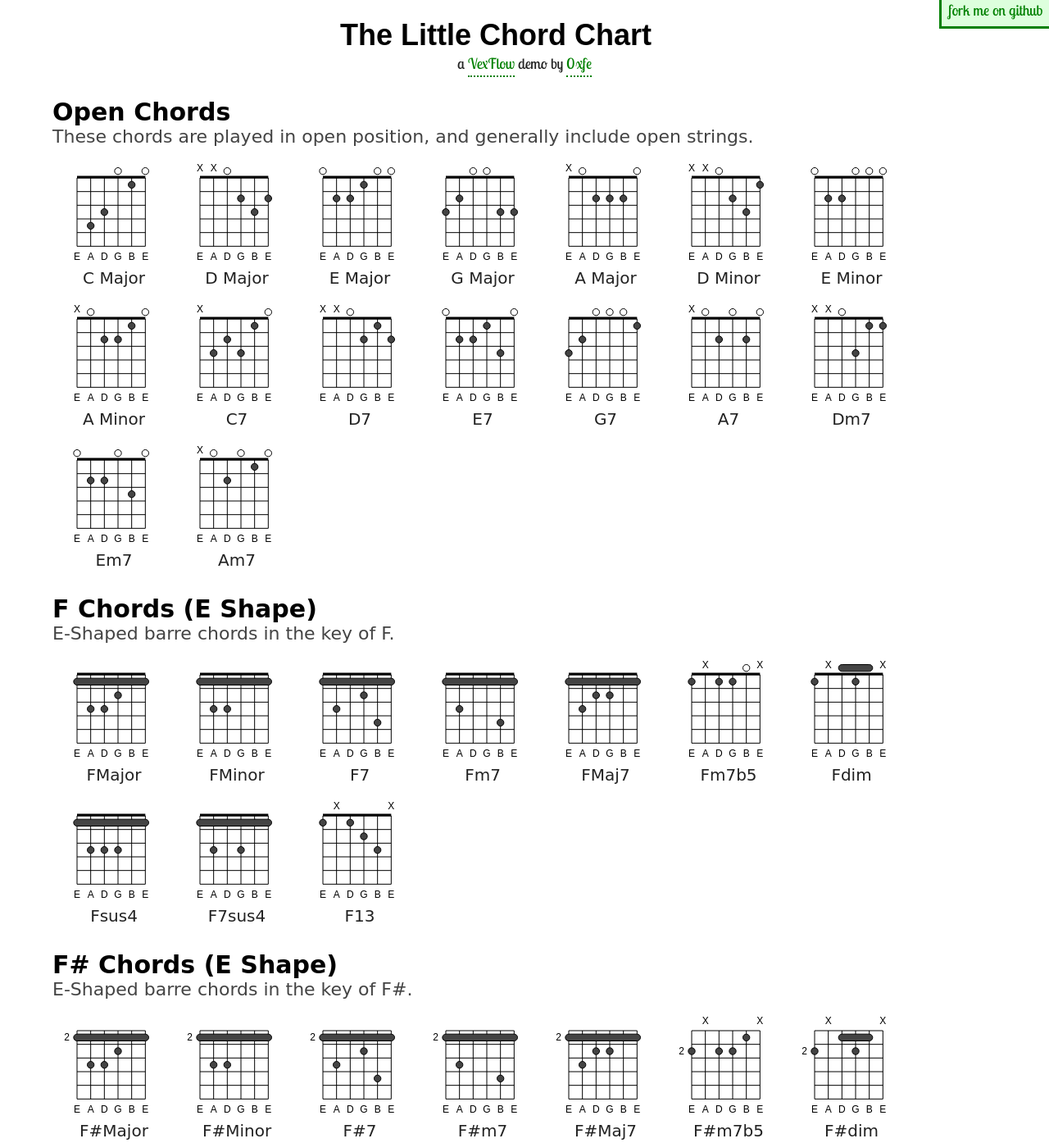
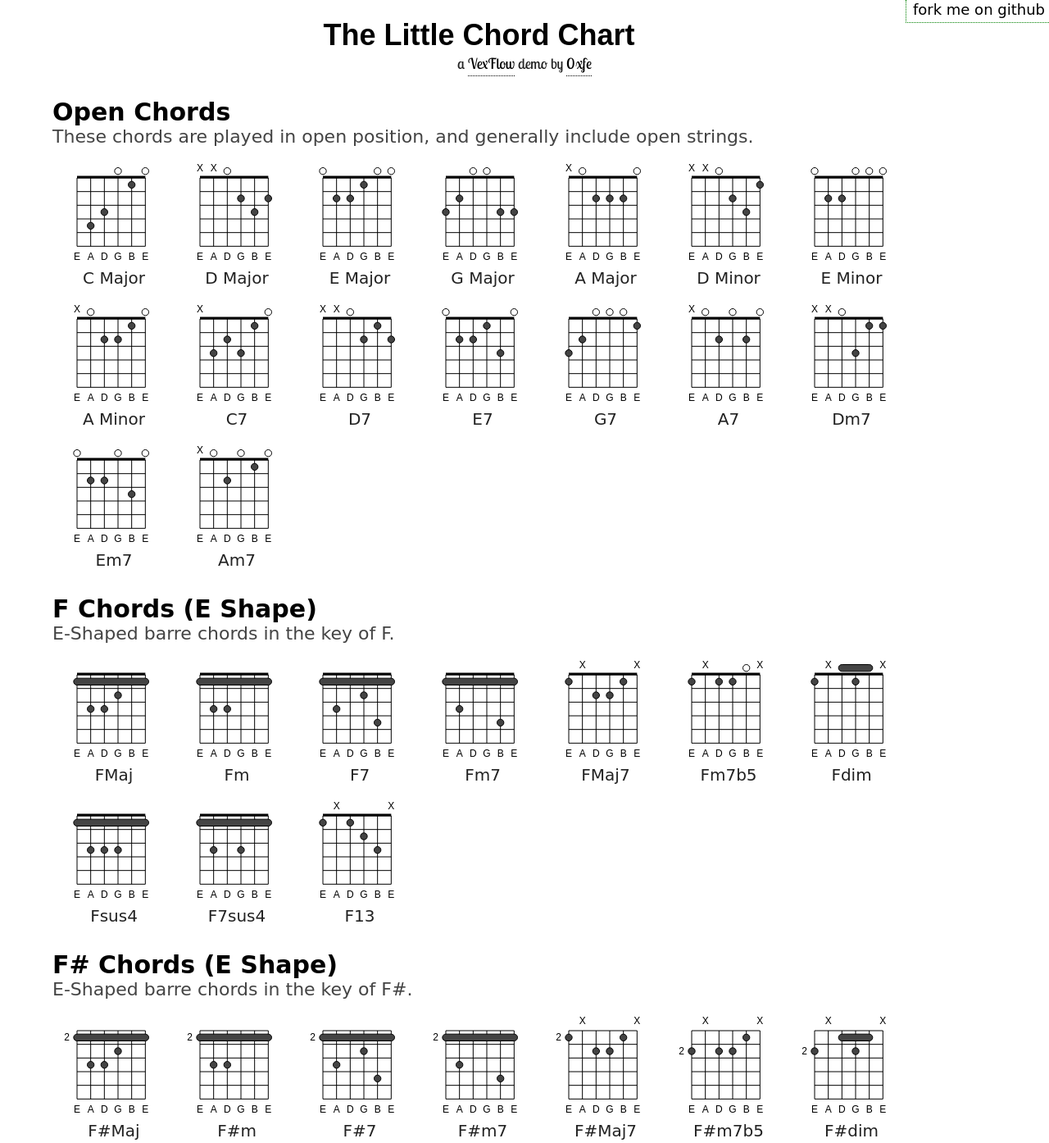
Before and after one commit to 0xfe/vexchords, a plain HTML site: page index.html in a window 1280 px wide. Shown: the top 1394 px of the page at 82% size. Drawn offline with Linux system fonts and the light colour scheme; a web font is replaced by a local one.

Commit message:
Some style enhancements.

```diff
--- a/css/style.css
+++ b/css/style.css
@@ -6,11 +6,12 @@ body {
   margin: auto 0px;
 }
 
-a { text-decoration: none; color: green; padding-bottom: 3px; border-bottom: dotted green 2px }
-a:link {text-decoration: none; color: green}
-a:visited {text-decoration: none; color: green}
+a { text-decoration: none; color: black;
+    padding-bottom: 3px; border-bottom: dotted black 1px }
+a:link {text-decoration: none; color: black}
+a:visited {text-decoration: none; color: black}
 a:active {text-decoration: none; color: #003300}
-a:hover {text-decoration: none; color: #003300}
+a:hover {text-decoration: none; color: green}
 
 #wrapper {
   font-size: 18px;
@@ -53,16 +54,16 @@ h1 {
 .section .description {
   color: #444444;
   font-family: "Marvel", cursive;
-  /* font-family: 'Swanky and Moo Moo', cursive;*/
   font-size: 22px;
 }
 
 .topbar {
   float: right;
-  padding: 8px;
-  background: #dfd;
-  border-bottom: solid green;
-  border-left: solid green;
+  font-family: "Marvel", cursive;
+  padding: 5px;
+  padding-left: 8px;
+  border-bottom: dotted green 1px;
+  border-left: dotted green 1px;
 }
 
 .topbar a { border: solid green 0px; }
--- a/js/chart.js
+++ b/js/chart.js
@@ -112,12 +112,12 @@ var chord_chart = [
 
 chord_shapes = {
   "M E": {
-    name: "Major",
+    name: "Maj",
     chord: [[3, 2], [4, 3], [5, 3]],
     bars: [{from_string: 6, to_string: 1, fret: 1}]
   },
   "m E": {
-    name: "Minor",
+    name: "m",
     chord: [[4, 3], [5, 3]],
     bars: [{from_string: 6, to_string: 1, fret: 1}]
   },
@@ -133,8 +133,7 @@ chord_shapes = {
   },
   "M7 E": {
     name: "Maj7",
-    chord: [[3, 2], [4, 2], [5, 3]],
-    bars: [{from_string: 6, to_string: 1, fret: 1}]
+    chord: [[1, "x"], [2, 1], [3, 2], [4, 2], [5, "x"], [6, 1]]
   },
   "dim E": {
     name: "dim",
@@ -163,12 +162,12 @@ chord_shapes = {
     position_text: 1
   },
   "M A": {
-    name: "Major",
+    name: "Maj",
     chord: [[2, 3], [3, 3], [4, 3], [6, "x"]],
     bars: [{from_string: 5, to_string: 1, fret: 1}]
   },
   "m A": {
-    name: "Minor",
+    name: "m",
     chord: [[2, 2], [3, 3], [4, 3], [6, "x"]],
     bars: [{from_string: 5, to_string: 1, fret: 1}]
   },
```
